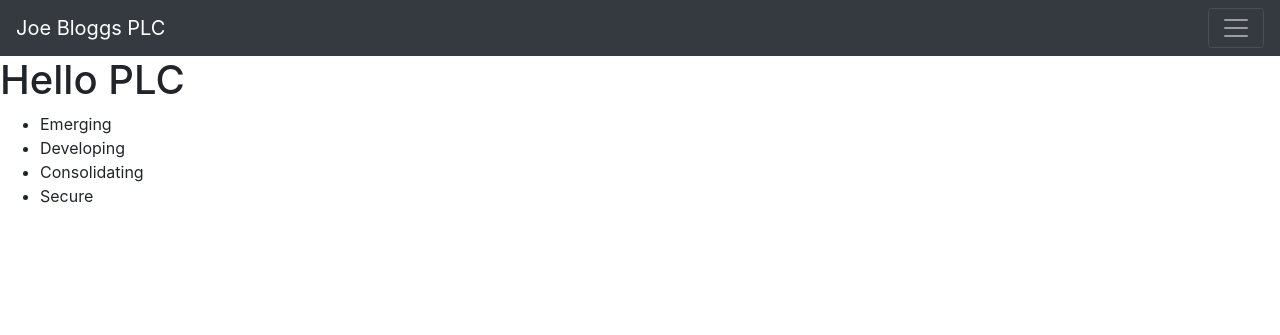
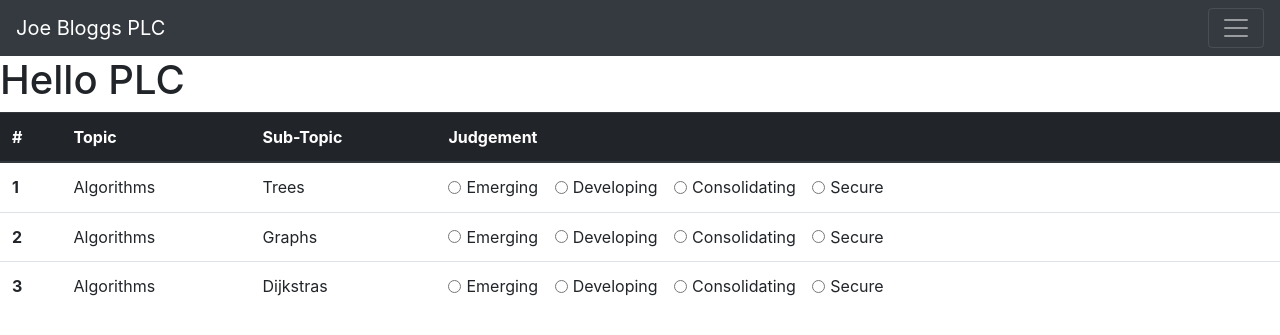
Before and after one commit to llogostevo/learner-checklist-v2, a Flask app: page / in a window 1280 px wide. Shown: the top 335 px of the page. Run offline with Flask 2, Linux system fonts and the light colour scheme; some libraries are stand-ins or nearby versions.

Commit message:
edit radio

```diff
--- a/templates/home.html
+++ b/templates/home.html
@@ -32,13 +32,67 @@
 
 
     <h1>Hello {{company}}</h1>
-    <ul>
-      {% for judgement in options['judgement'] %}
+<table class="table">
+  <thead class="thead-dark">
+    <tr>
+      <th scope="col">#</th>
+      <th scope="col">Topic</th>
+      <th scope="col">Sub-Topic</th>
+      <th scope="col">Judgement</th>
+    </tr>
+  </thead>
+  <tbody>
+    <tr>
+      <th scope="row">1</th>
+      <td>Algorithms</td>
+      <td>Trees</td>
+      <td>
+{% for judgement in options['judgement'] %}
         {% if judgement != 'Not Covered' %}
-          <li>{{judgement}}</li>
+          <div class="form-check form-check-inline">
+        <input class="form-check-input" type="radio" name="inlineRadioOptions1" id={{judgement}} value={{judgement}}>
+        <label class="form-check-label" for={{judgement}}>{{judgement}}
+</label>
+      </div>
         {% endif %}
       {% endfor %}
-    </ul>
+      </td>
+    </tr>
+    <tr>
+      <th scope="row">2</th>
+      <td>Algorithms</td>
+      <td>Graphs</td>
+      <td>
+{% for judgement in options['judgement'] %}
+        {% if judgement != 'Not Covered' %}
+          <div class="form-check form-check-inline">
+        <input class="form-check-input" type="radio" name="inlineRadioOptions2" id={{judgement}} value={{judgement}}>
+        <label class="form-check-label" for={{judgement}}>{{judgement}}</label>
+      </div>
+        {% endif %}
+      {% endfor %}
+      </td>
+    </tr>
+    <tr>
+      <th scope="row">3</th>
+      <td>Algorithms</td>
+      <td>Dijkstras</td>
+      <td>
+{% for judgement in options['judgement'] %}
+        {% if judgement != 'Not Covered' %}
+          <div class="form-check form-check-inline">
+        <input class="form-check-input" type="radio" name="inlineRadioOptions3" id={{judgement}} value={{judgement}}>
+        <label class="form-check-label" for={{judgement}}>{{judgement}}</label>
+      </div>
+        {% endif %}
+      {% endfor %}
+      </td>
+    </tr>
+  </tbody>
+</table>
+
+
+
 <script src="https://code.jquery.com/jquery-3.2.1.slim.min.js" integrity="sha384-KJ3o2DKtIkvYIK3UENzmM7KCkRr/rE9/Qpg6aAZGJwFDMVNA/GpGFF93hXpG5KkN" crossorigin="anonymous"></script>
 <script src="https://cdn.jsdelivr.net/npm/popper.js@1.12.9/dist/umd/popper.min.js" integrity="sha384-ApNbgh9B+Y1QKtv3Rn7W3mgPxhU9K/ScQsAP7hUibX39j7fakFPskvXusvfa0b4Q" crossorigin="anonymous"></script>
 <script src="https://cdn.jsdelivr.net/npm/bootstrap@4.0.0/dist/js/bootstrap.min.js" integrity="sha384-JZR6Spejh4U02d8jOt6vLEHfe/JQGiRRSQQxSfFWpi1MquVdAyjUar5+76PVCmYl" crossorigin="anonymous"></script>  </body>
```
